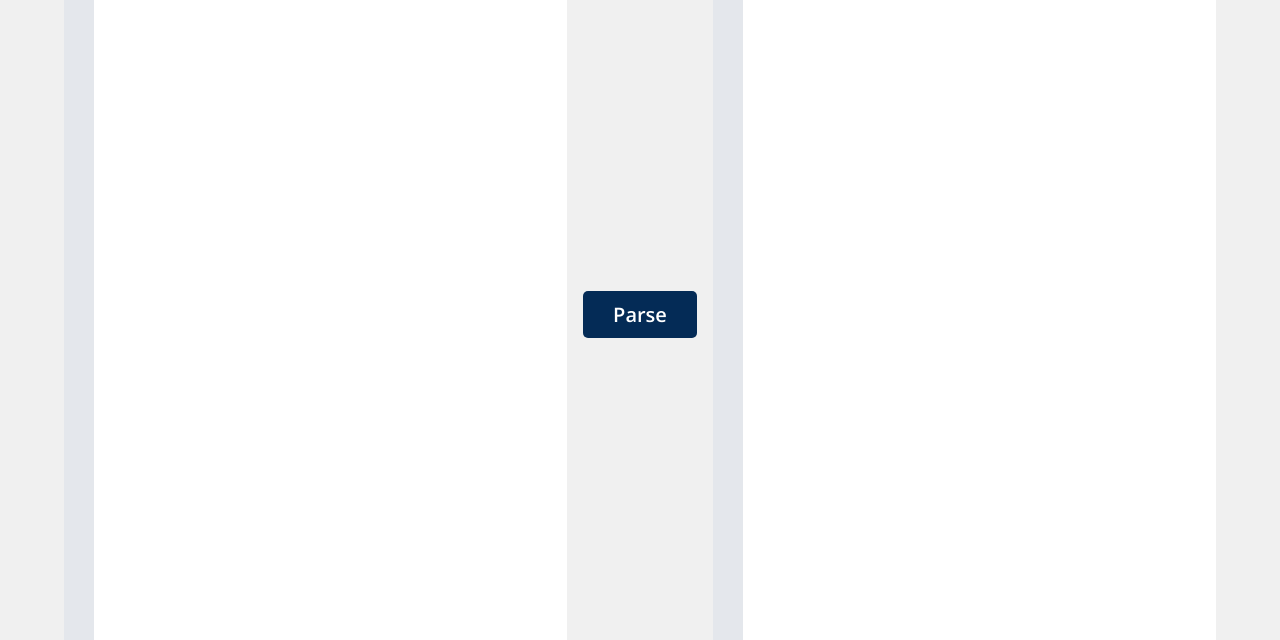
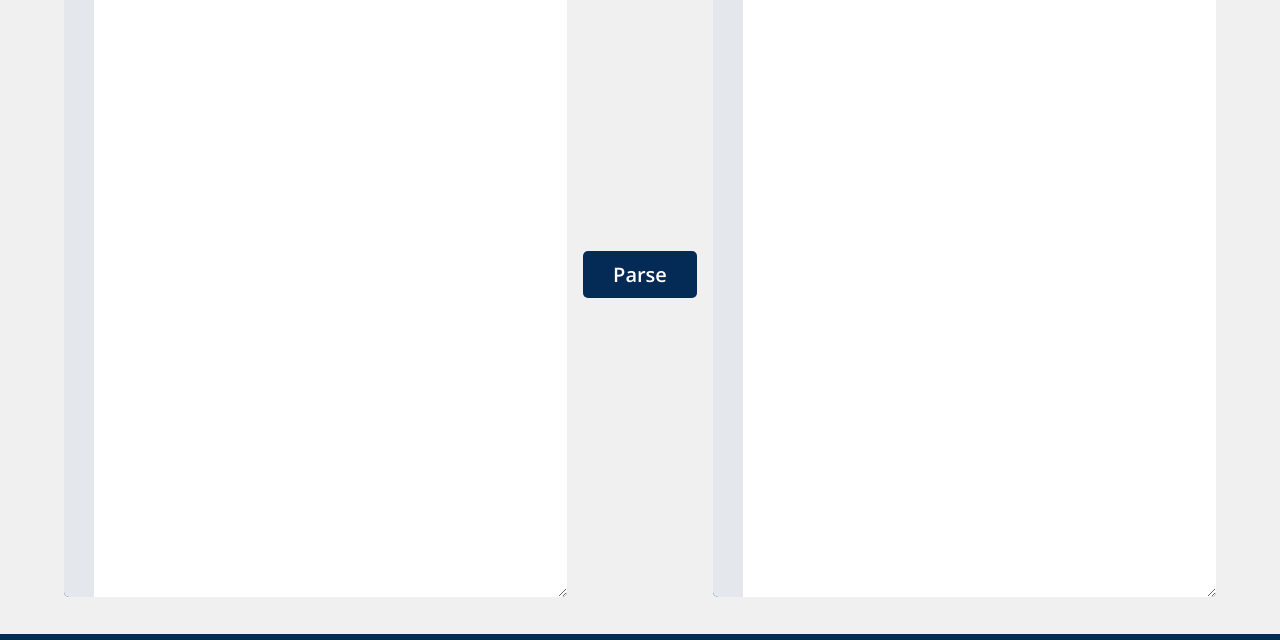
Before and after one commit to tonybnya/json-parser, a plain HTML site: page index.html in a window 1280 px wide. Shown: the part 171-811 px from the top of the page. Drawn offline with nearby package versions, Linux system fonts and the light colour scheme.

Commit message:
style: arrange editor textareas

```diff
--- a/styles.css
+++ b/styles.css
@@ -46,6 +46,7 @@ li {
 .intro {
   text-align: center;
   margin-top: 20px;
+  margin-bottom: -40px;
 }
 
 .subtitle a {
@@ -157,7 +158,7 @@ pre {
 #text-editor,
 #json-editor {
   width: calc(100% - 30px);
-  height: 700px;
+  height: 600px;
   border: none;
   outline: none;
   padding: 5px;
```
